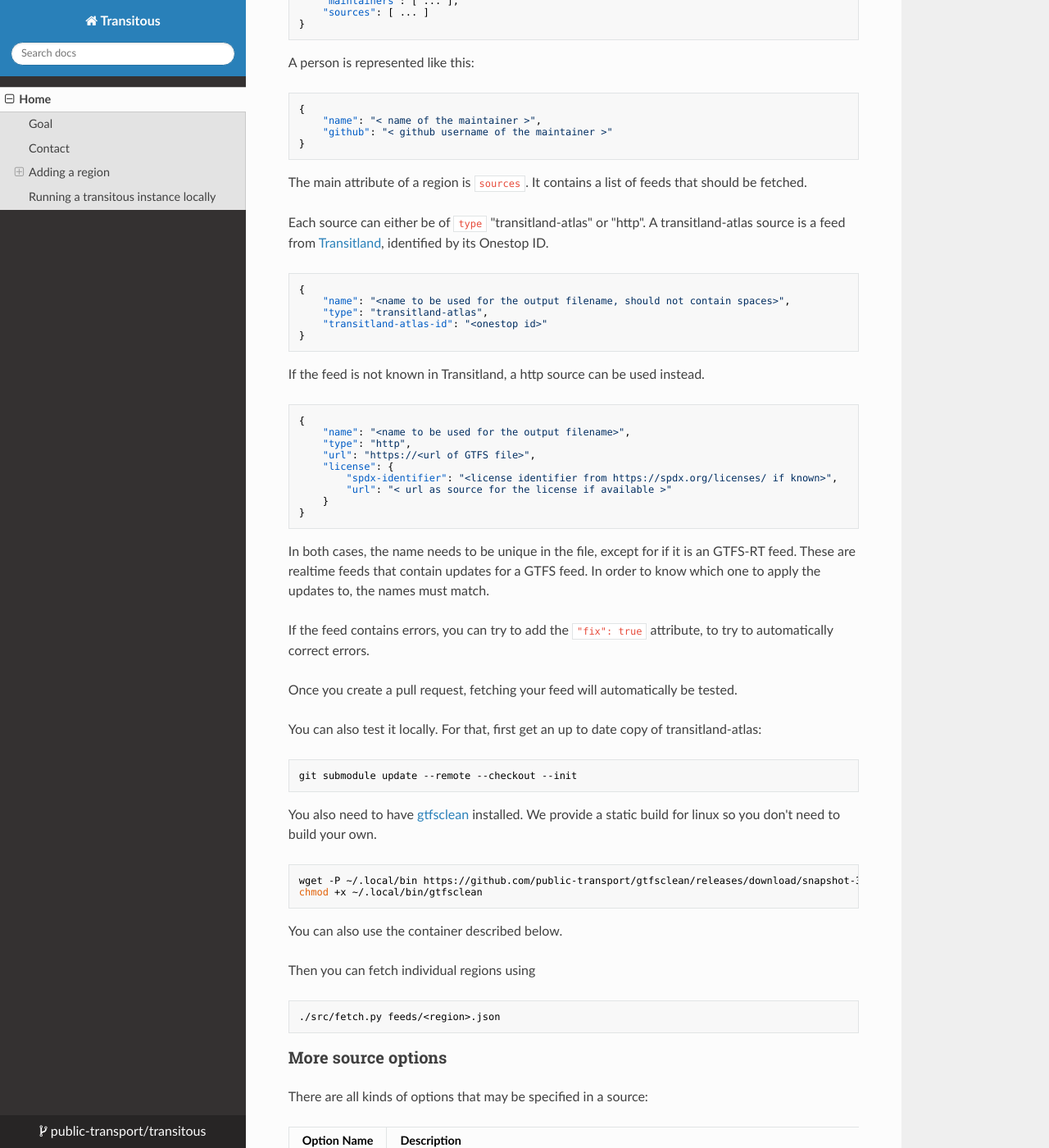
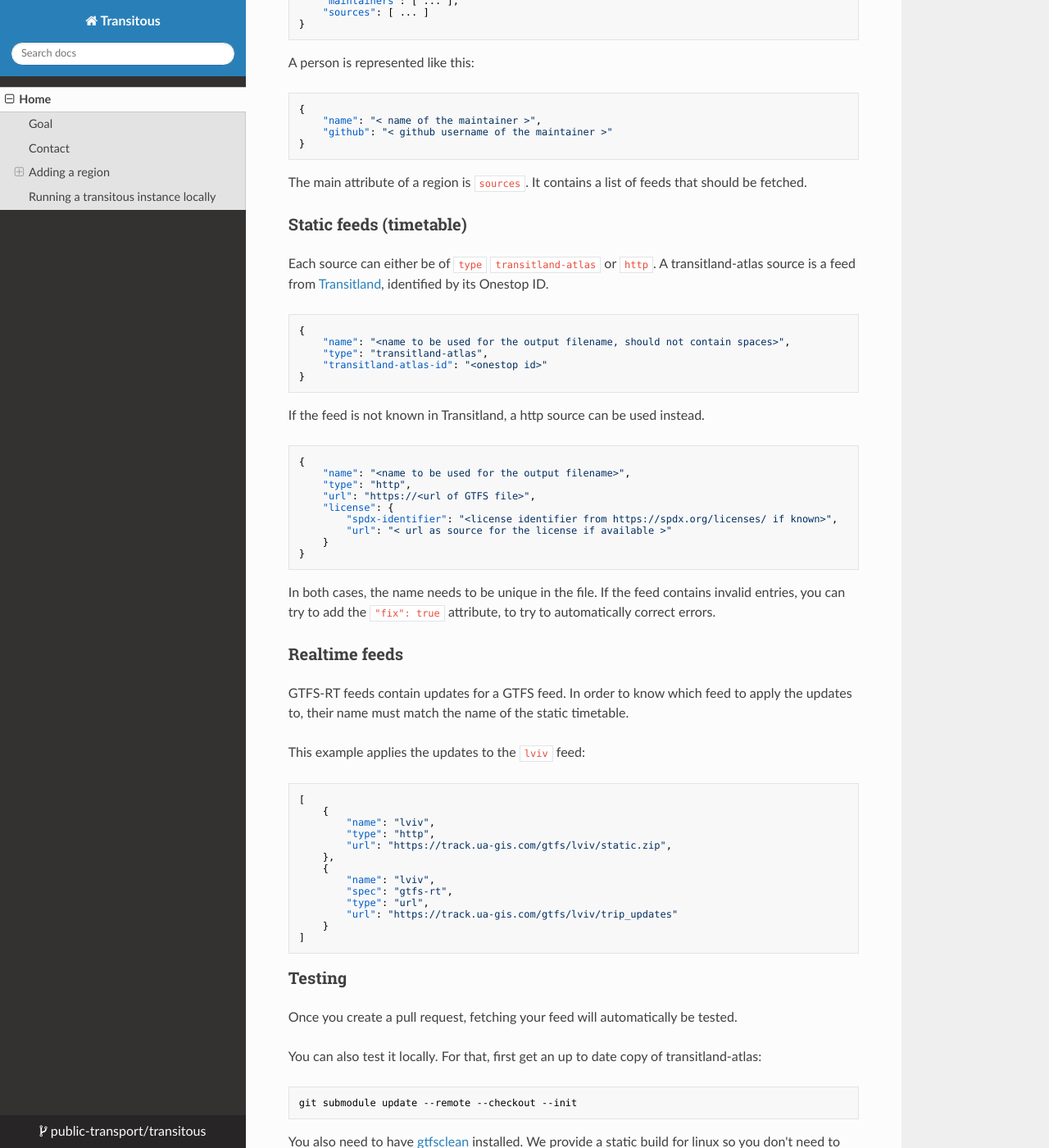
Before and after one commit to public-transport/transitous, an MkDocs documentation site: the page built from docs/docs/index.md, in a window 1280 px wide and 1400 px high, scrolled down 1011 px. Shown: the whole window at 82% size. Built offline with MkDocs 1.6.1, drawn with Linux system fonts in a browser that asks for light colours; nearby versions of some CDN libraries.

Commit message:
docs: Document GTFS-RT feeds better

````diff
--- a/docs/docs/index.md
+++ b/docs/docs/index.md
@@ -64,7 +64,9 @@ A person is represented like this:
 
 The main attribute of a region is `sources`. It contains a list of feeds that should be fetched.
 
-Each source can either be of `type` "transitland-atlas" or "http".
+### Static feeds (timetable)
+
+Each source can either be of `type` `transitland-atlas` or `http`.
 A transitland-atlas source is a feed from [Transitland](https://www.transit.land/feeds), identified by its Onestop ID.
 
 ```json
@@ -89,10 +91,32 @@ If the feed is not known in Transitland, a http source can be used instead.
 }
 ```
 
-In both cases, the name needs to be unique in the file, except for if it is an GTFS-RT feed. These are realtime feeds that contain updates for a GTFS feed.
-In order to know which one to apply the updates to, the names must match.
+In both cases, the name needs to be unique in the file.
+If the feed contains invalid entries, you can try to add the `"fix": true` attribute, to try to automatically correct errors.
 
-If the feed contains errors, you can try to add the `"fix": true` attribute, to try to automatically correct errors.
+### Realtime feeds
+
+GTFS-RT feeds contain updates for a GTFS feed.
+In order to know which feed to apply the updates to, their name must match the name of the static timetable.
+
+This example applies the updates to the `lviv` feed:
+```
+[
+    {
+        "name": "lviv",
+        "type": "http",
+        "url": "https://track.ua-gis.com/gtfs/lviv/static.zip",
+    },
+    {
+        "name": "lviv",
+        "spec": "gtfs-rt",
+        "type": "url",
+        "url": "https://track.ua-gis.com/gtfs/lviv/trip_updates"
+    }
+]
+```
+
+### Testing
 
 Once you create a pull request, fetching your feed will automatically be tested.
 
````
